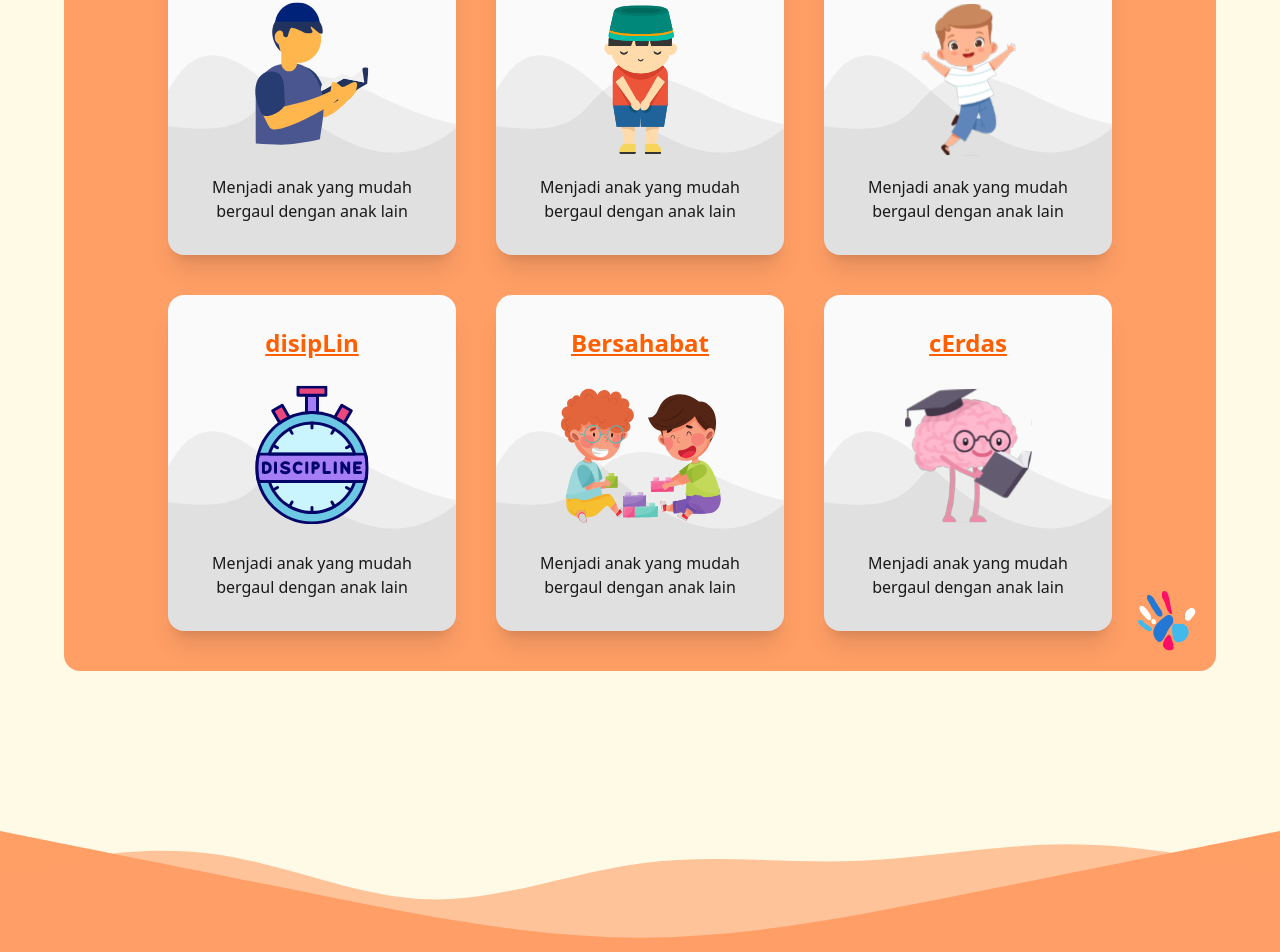
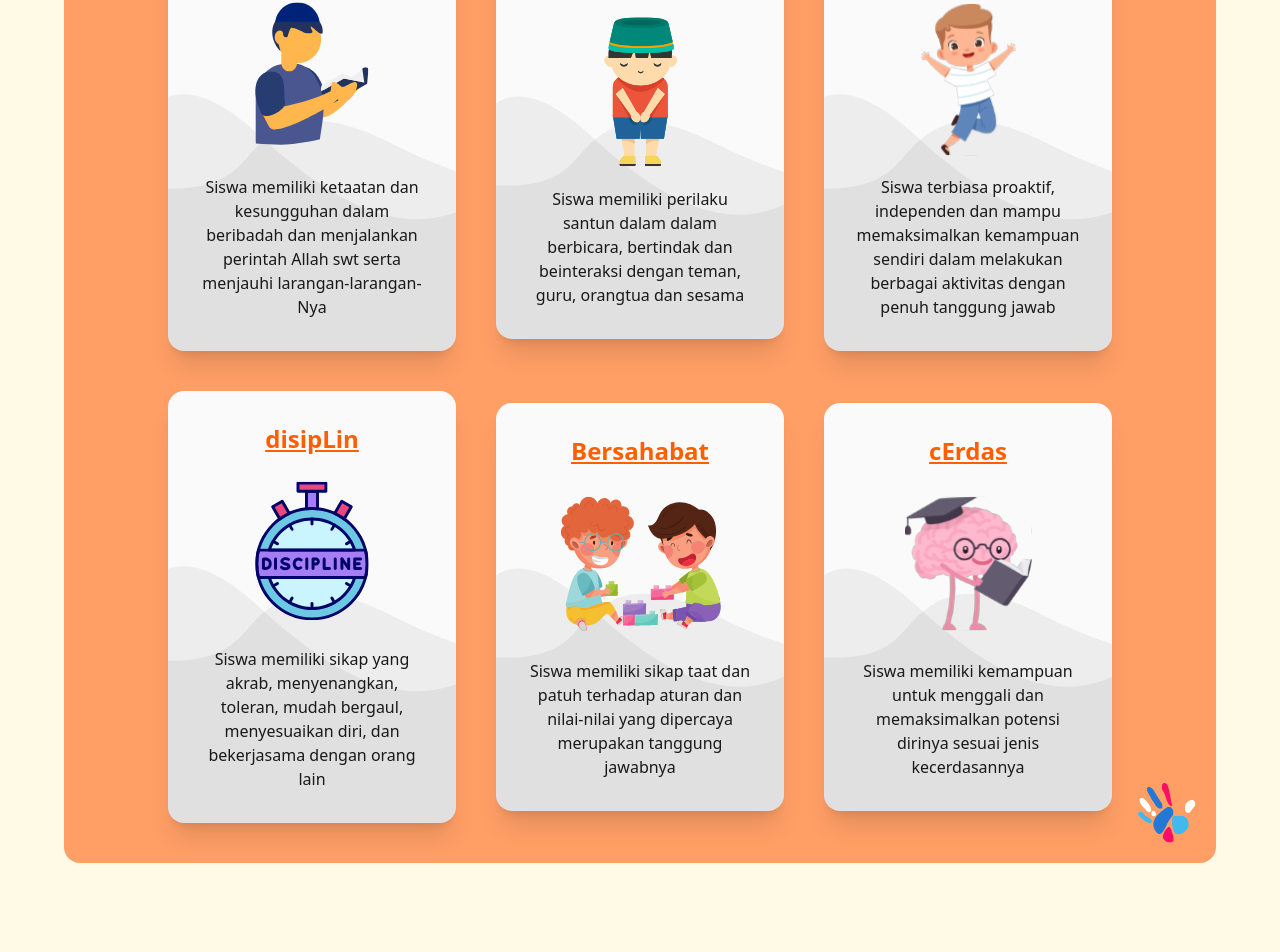
Before and after one commit to marmdhn/baitul-adab-react, a React (Create React App) app: page /profil-sekolah in a window 1280 px wide. Shown: the part 2372-3324 px from the top of the page. Built offline with nearby package versions, Linux system fonts and the light colour scheme.

Commit message:
refactor: adjust text

```diff
--- a/src/pages/profil-sekolah/tab1.tsx
+++ b/src/pages/profil-sekolah/tab1.tsx
@@ -29,19 +29,19 @@ const Tab1 = () => {
           imageSrc="/image/profil-sekolah/karakter-1.svg"
           imageAlt="school-pict"
           title="sHoleh"
-          description="Menjadi anak yang mudah bergaul dengan anak lain"
+          description="Siswa memiliki ketaatan dan kesungguhan dalam beribadah dan menjalankan perintah Allah swt serta menjauhi larangan-larangan-Nya"
         />{" "}
         <CharacterCard
           imageSrc="/image/profil-sekolah/karakter-2.svg"
           imageAlt="school-pict"
           title="santUn"
-          description="Menjadi anak yang mudah bergaul dengan anak lain"
+          description="Siswa memiliki perilaku santun dalam dalam berbicara, bertindak dan beinteraksi dengan teman, guru, orangtua dan sesama"
         />{" "}
         <CharacterCard
           imageSrc="/image/profil-sekolah/karakter-3.svg"
           imageAlt="school-pict"
           title="Mandiri"
-          description="Menjadi anak yang mudah bergaul dengan anak lain"
+          description="Siswa terbiasa proaktif, independen dan mampu memaksimalkan kemampuan sendiri dalam melakukan berbagai aktivitas dengan penuh tanggung jawab"
         />
       </div>
 
@@ -50,19 +50,19 @@ const Tab1 = () => {
           imageSrc="/image/profil-sekolah/karakter-5.svg"
           imageAlt="school-pict"
           title="disipLin"
-          description="Menjadi anak yang mudah bergaul dengan anak lain"
+          description="Siswa memiliki sikap yang akrab, menyenangkan, toleran, mudah bergaul, menyesuaikan diri, dan bekerjasama dengan orang lain"
         />{" "}
         <CharacterCard
           imageSrc="/image/profil-sekolah/karakter-4.svg"
           imageAlt="school-pict"
           title="Bersahabat"
-          description="Menjadi anak yang mudah bergaul dengan anak lain"
+          description="Siswa memiliki sikap taat dan patuh terhadap aturan dan nilai-nilai yang dipercaya merupakan tanggung jawabnya"
         />{" "}
         <CharacterCard
           imageSrc="/image/profil-sekolah/karakter-6.svg"
           imageAlt="school-pict"
           title="cErdas"
-          description="Menjadi anak yang mudah bergaul dengan anak lain"
+          description="Siswa memiliki kemampuan untuk menggali dan memaksimalkan potensi dirinya sesuai jenis kecerdasannya"
         />{" "}
       </div>
     </div>
```
